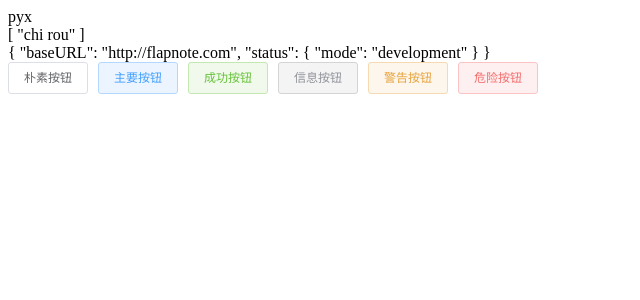
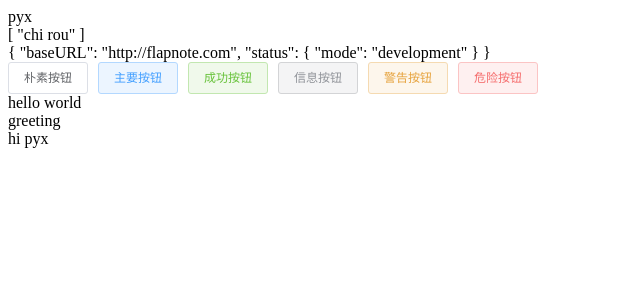
Before and after one commit to MagicalDesign/admin-template, a Vue app: page / in a window 1280 px wide. Shown: the top 300 px of the page, without its empty margins (0-640 px from the left). Built offline with nearby package versions, Linux system fonts and the light colour scheme.

Commit message:
add component use case

```diff
--- a/src/view/Home.vue
+++ b/src/view/Home.vue
@@ -10,13 +10,25 @@
         <el-button type="warning" plain>警告按钮</el-button>
         <el-button type="danger" plain>危险按钮</el-button>
     </el-row>
+
+    <HelloWorld></HelloWorld>
+
+    <Greeting></Greeting>
+    <SimpleGreeting name="pyx"></SimpleGreeting>
 </template>
 
 <script lang="ts">
 import { defineComponent } from "vue"
 import { useConfig } from "./composable/useConfig";
 import { useUser } from "./composable/useUser";
+import { Greeting, SimpleGreeting } from "./component/TsxHelloWorld"
+import HelloWorld from "./component/HelloWorld.vue"
 export default defineComponent({
+    components: {
+        HelloWorld,
+        Greeting,
+        SimpleGreeting,
+    },
     setup() {
         const user = useUser()
         const config = useConfig()
--- a/src/view/component/HelloWorld.vue
+++ b/src/view/component/HelloWorld.vue
@@ -0,0 +1,3 @@
+<template>
+    <div>hello world</div>
+</template>
--- /dev/null
+++ b/src/view/component/TsxHelloWorld.tsx
@@ -0,0 +1,31 @@
+import { defineComponent } from "@vue/runtime-core";
+
+/**
+ * 极其简单的函数式组件，强烈推荐使用
+ * @param props
+ * @returns
+ */
+export const SimpleGreeting = (props: { name: string }) => {
+  return <div>hi {props.name}</div>;
+};
+
+/**
+ *  带功能的组件
+ */
+export const Greeting = defineComponent({
+  setup() {
+    const fn = () => {
+      console.log("greeting from fn");
+    };
+
+    return {
+      fn,
+      render() {
+        return <div>greeting</div>;
+      },
+    };
+  },
+  render(ctx: { render: () => JSX.Element }) {
+    return ctx.render();
+  },
+});
--- a/tsconfig.json
+++ b/tsconfig.json
@@ -4,6 +4,7 @@
     "module": "ESNext",
     "moduleResolution": "Node",
     "esModuleInterop": true,
-    "allowSyntheticDefaultImports": true
+    "allowSyntheticDefaultImports": true,
+    "jsx": "preserve"
   }
 }
```
